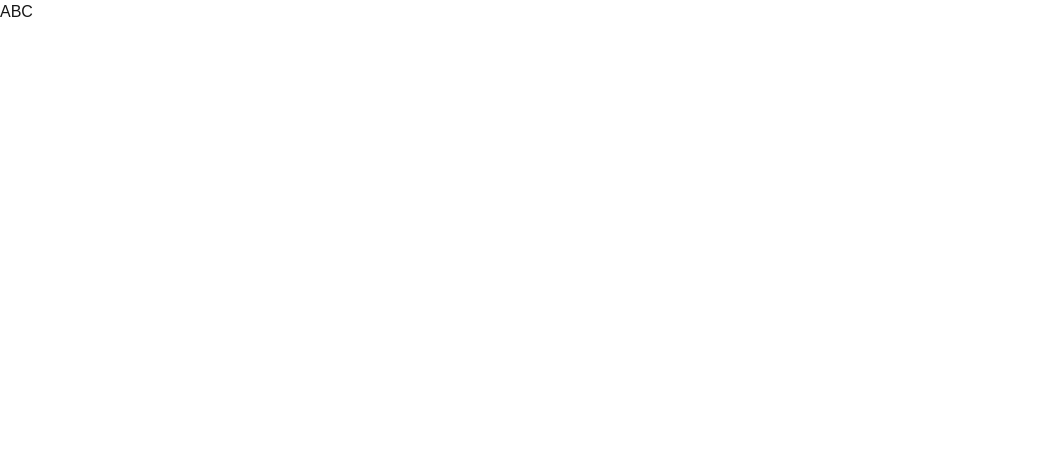
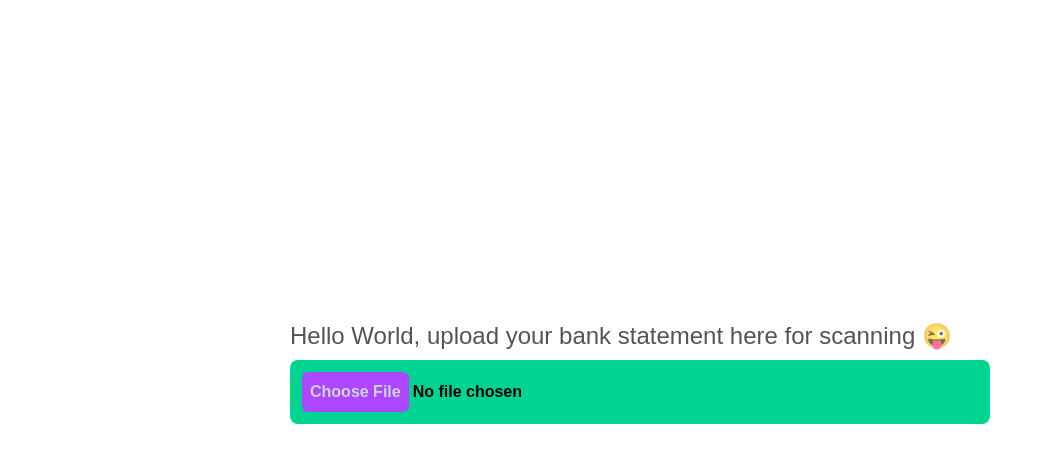
Before and after one commit to zcemycl/nextjs-upload-bstatement, a Next.js app: page / in a window 1280 px wide. Shown: the top 462 px of the page, without its empty margins (0-1053 px from the left). Built offline with nearby package versions, Linux system fonts and the light colour scheme.

Commit message:
make basic frontpage

```diff
--- a/src/app/page.tsx
+++ b/src/app/page.tsx
@@ -1,3 +1,47 @@
+"use client";
+import {useState} from "react";
+
 export default function Home() {
-  return <div>ABC</div>;
+  const [file, setFile] = useState<File | null>(null);
+  return (
+    <div className="w-screen h-screen
+      flex flex-col justify-center
+      content-center items-center align-middle
+      p-10">
+        <div className="flex flex-col space-y-2 w-7/12">
+        <h2 className="self-start text-2xl w-full animate-pulse">
+          Hello World, upload your bank statement here for scanning 😜</h2>
+        <input type="file" id="file"
+          className="*flex p-3
+            rounded-lg
+            bg-emerald-400
+            text-black font-bold
+            file:bg-purple-500
+            file:p-2
+            file:rounded-md
+            file:hover:bg-purple-600
+            file:text-slate-300
+            file:pointer-events-auto
+            pointer-events-none
+            file:cursor-pointer
+            "
+          onChange={(e) => {
+            e.preventDefault();
+            if (e.target.files) {
+              setFile(e.target.files[0]);
+            }
+            console.log(e.target.files);
+          }}
+        />
+        <button className={
+          `p-3 bg-sky-300 hover:bg-sky-500
+          rounded-lg w-1/2 self-end text-black
+          font-bold transition origin-top
+          ${ file !== null ? 'scale-y-100' : 'scale-y-0'}`}>
+            Submit
+        </button>
+        </div>
+
+    </div>
+  );
 }
```
